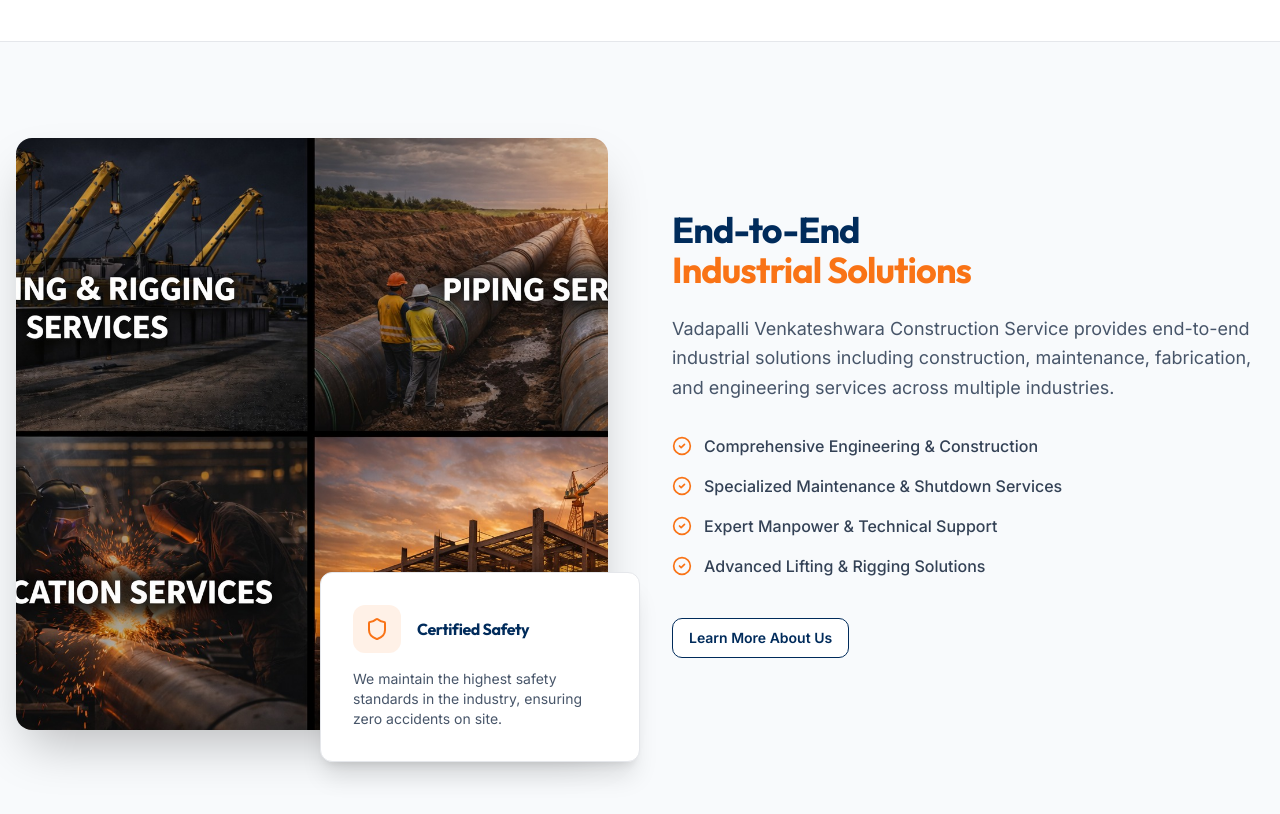
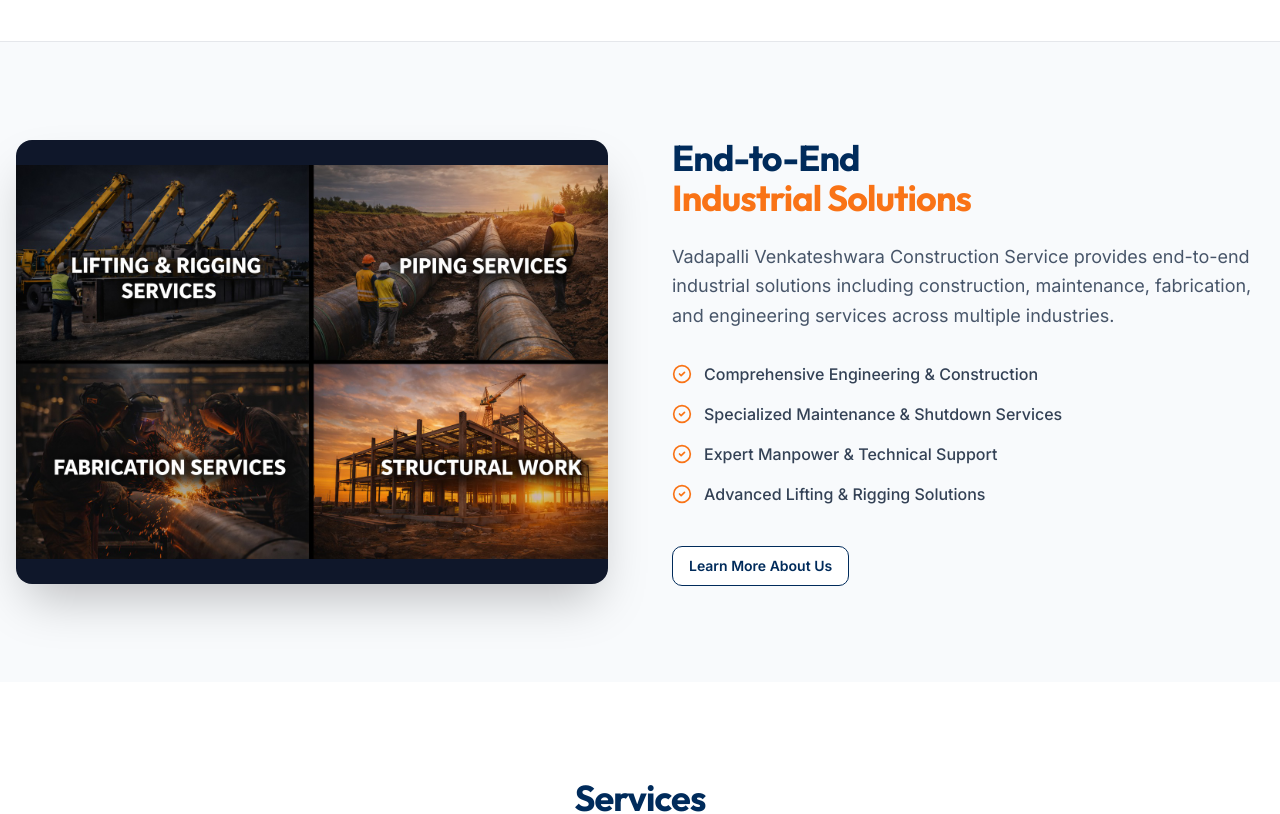
Before and after one commit to vvprojectsin-design/vvproject, a React (Vite) app: page / in a window 1280 px wide. Shown: the part 880-1694 px from the top of the page. Built offline with nearby package versions, Linux system fonts and the light colour scheme.

Commit message:
fix(home): prevent intro image cropping in production

```diff
--- a/src/pages/Home.tsx
+++ b/src/pages/Home.tsx
@@ -94,23 +94,12 @@
         <div className="container mx-auto px-4">
           <div className="grid lg:grid-cols-2 gap-16 items-center">
             <div className="relative">
-              <div className="aspect-square rounded-2xl overflow-hidden shadow-2xl">
+              <div className="aspect-[4/3] rounded-2xl overflow-hidden shadow-2xl bg-slate-900">
                 <img
                   src={liftingRiggingHomeImage}
                   alt="Industrial Construction"
-                  className="w-full h-full object-cover"
+                  className="w-full h-full object-contain"
                 />
-              </div>
-              <div className="absolute -bottom-8 -right-8 bg-white p-8 rounded-xl shadow-xl border hidden md:block max-w-xs">
-                <div className="flex items-center gap-4 mb-4">
-                  <div className="p-3 bg-accent/10 rounded-lg text-accent">
-                    <Shield size={24} />
-                  </div>
-                  <h4 className="font-bold text-primary">Certified Safety</h4>
-                </div>
-                <p className="text-sm text-slate-600">
-                  We maintain the highest safety standards in the industry, ensuring zero accidents on site.
-                </p>
               </div>
             </div>
 
```
